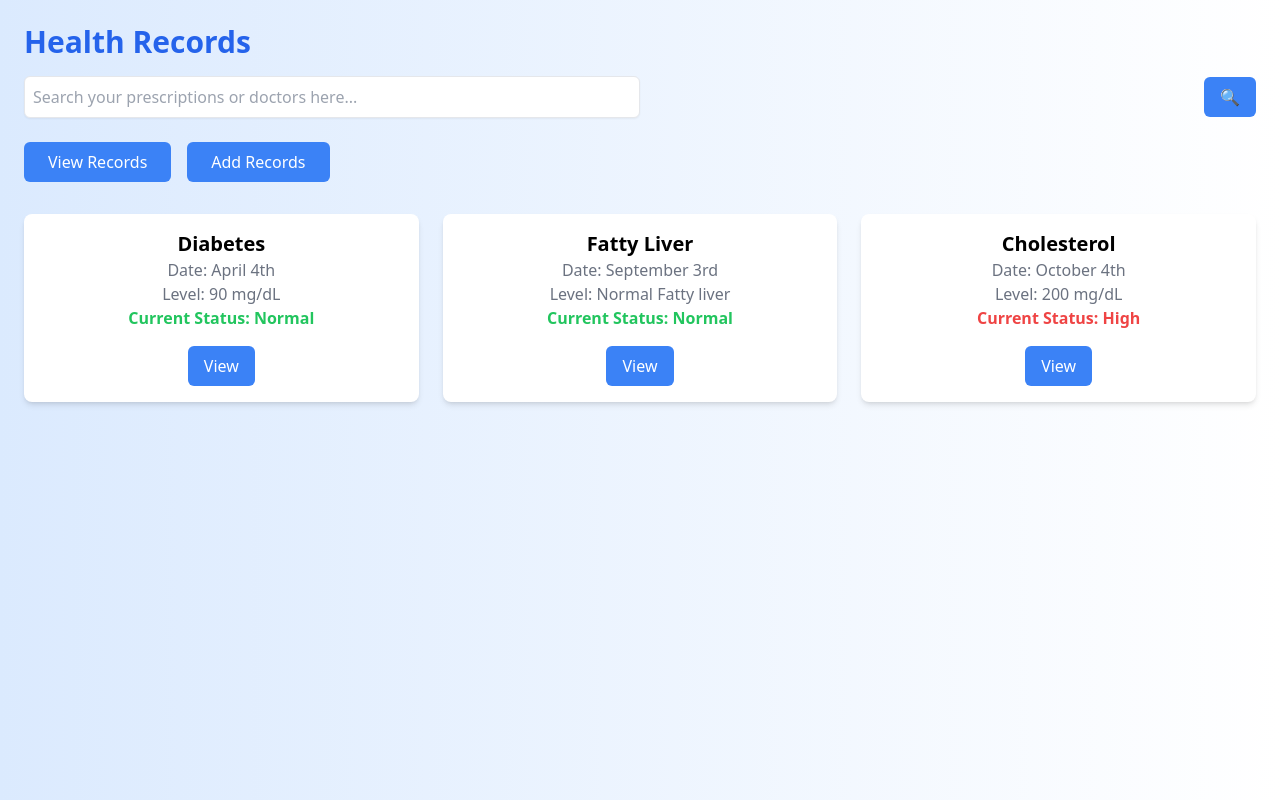
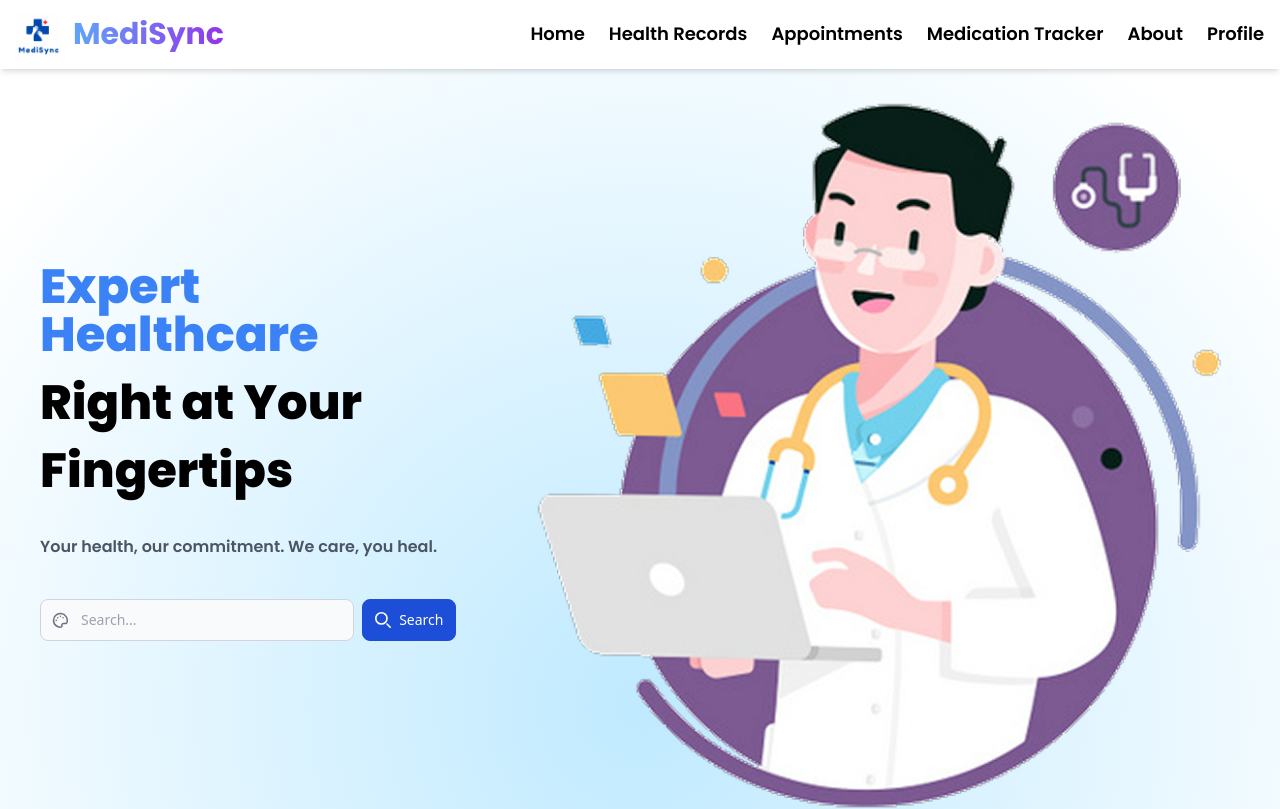
Before and after one commit to EesaraMegasooriya/MediSync, a React (Vite) app in the folder Frontend/: page / in a window 1280 px wide. Shown: the top 809 px of the page. Built offline with nearby package versions, Linux system fonts and the light colour scheme.

Commit message:
navigation

```diff
--- a/Frontend/package.json
+++ b/Frontend/package.json
@@ -11,7 +11,8 @@
   },
   "dependencies": {
     "react": "^19.0.0",
-    "react-dom": "^19.0.0"
+    "react-dom": "^19.0.0",
+    "react-router-dom": "^7.4.0"
   },
   "devDependencies": {
     "@eslint/js": "^9.19.0",
--- a/Frontend/src/App.jsx
+++ b/Frontend/src/App.jsx
@@ -2,16 +2,22 @@ import Header from './components/Header'
 // import UserRegister from './components/Register'
 import Home from './components/Home'
 import './App.css'
-import AddRecords from './components/HealthRecords/AddRecords'
-import HealthRecords from './components/HealthRecords/HealthRecodePage'
+import {
+  BrowserRouter as Router,
+  Route,
+  Routes,
+} from "react-router-dom";
+import HealthRoute from './components/HealthRecords/HealthRoute'
+
 function App() {
-
   return (
-    <div>
-      {/* <Header/>
-      <Home/> */}
-      <HealthRecords/>
-    </div>
+    <Router>
+      <Header />
+      <Routes>
+        <Route path="/" element={<Home />} />
+        <Route path="/records/*" element={<HealthRoute />} />
+      </Routes>
+    </Router>
   )
 }
 
--- a/Frontend/src/components/Header.jsx
+++ b/Frontend/src/components/Header.jsx
@@ -39,7 +39,7 @@ const Header = () => {
         } transition-transform duration-300 ease-in-out md:relative md:h-auto md:w-auto md:bg-transparent md:text-black md:flex md:translate-x-0`}>
           <ul className="flex flex-col space-y-6 p-8 md:flex-row md:space-y-0 md:space-x-6 md:p-0">
             <li><a href="/" className="hover:text-blue-400 text-lg" onClick={closeMenu}>Home</a></li>
-            <li><a href="/health-records" className="hover:text-blue-400 text-lg" onClick={closeMenu}>Health Records</a></li>
+            <li><a href="/records" className="hover:text-blue-400 text-lg" onClick={closeMenu}>Health Records</a></li>
             <li><a href="/appointments" className="hover:text-blue-400 text-lg" onClick={closeMenu}>Appointments</a></li>
             <li><a href="/medication-tracker" className="hover:text-blue-400 text-lg" onClick={closeMenu}>Medication Tracker</a></li>
             <li><a href="/about" className="hover:text-blue-400 text-lg" onClick={closeMenu}>About</a></li>
--- a/Frontend/src/components/HealthRecords/HealthRecodePage.jsx
+++ b/Frontend/src/components/HealthRecords/HealthRecodePage.jsx
@@ -1,6 +1,8 @@
 import React from "react";
+import { useNavigate } from "react-router-dom";
 
 const HealthRecords = () => {
+  const navigate = useNavigate();
   const records = [
     { title: "Diabetes", date: "April 4th", level: "90 mg/dL", status: "Normal" },
     { title: "Fatty Liver", date: "September 3rd", level: "Normal Fatty liver", status: "Normal" },
@@ -22,7 +24,12 @@ const HealthRecords = () => {
 
       <div className="flex gap-4 mt-6">
         <button className="bg-blue-500 text-white px-6 py-2 rounded-md">View Records</button>
-        <button className="bg-blue-500 text-white px-6 py-2 rounded-md">Add Records</button>
+        <button
+          className="bg-blue-500 text-white px-6 py-2 rounded-md"
+          onClick={() => navigate("/records/add")}
+        >
+          Add Records
+        </button>
       </div>
 
       <div className="grid grid-cols-3 gap-6 mt-8">
--- /dev/null
+++ b/Frontend/src/components/HealthRecords/HealthRoute.jsx
@@ -0,0 +1,19 @@
+import React from "react";
+import { Route, Routes } from "react-router-dom";
+import AddRecords from "./AddRecords";
+import HealthRecords from "./HealthRecodePage";
+import Header from "../Header"; // Ensure Header is imported
+
+function HealthRoute() {
+  return (
+    <>
+      <Header />
+      <Routes>
+        <Route path="/" element={<HealthRecords />} />
+        <Route path="/add" element={<AddRecords />} />
+      </Routes>
+    </>
+  );
+}
+
+export default HealthRoute;
--- a/Frontend/tailwind.config.js
+++ b/Frontend/tailwind.config.js
@@ -11,5 +11,6 @@ export default {
       },
     },
   },
+
   plugins: [],
 }
```
Also changed, not shown: 1 other file (tests, documents, lock files or other folders).
